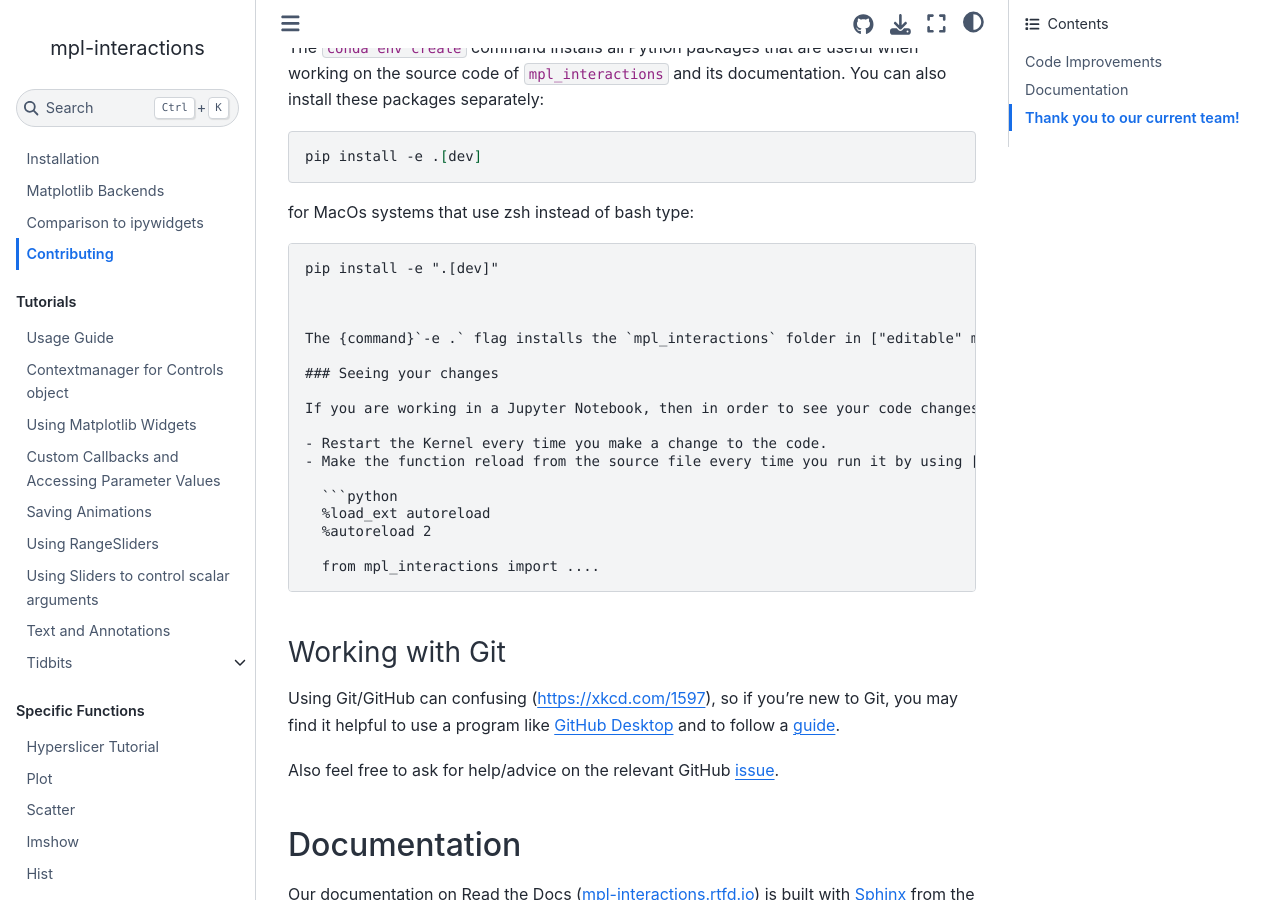
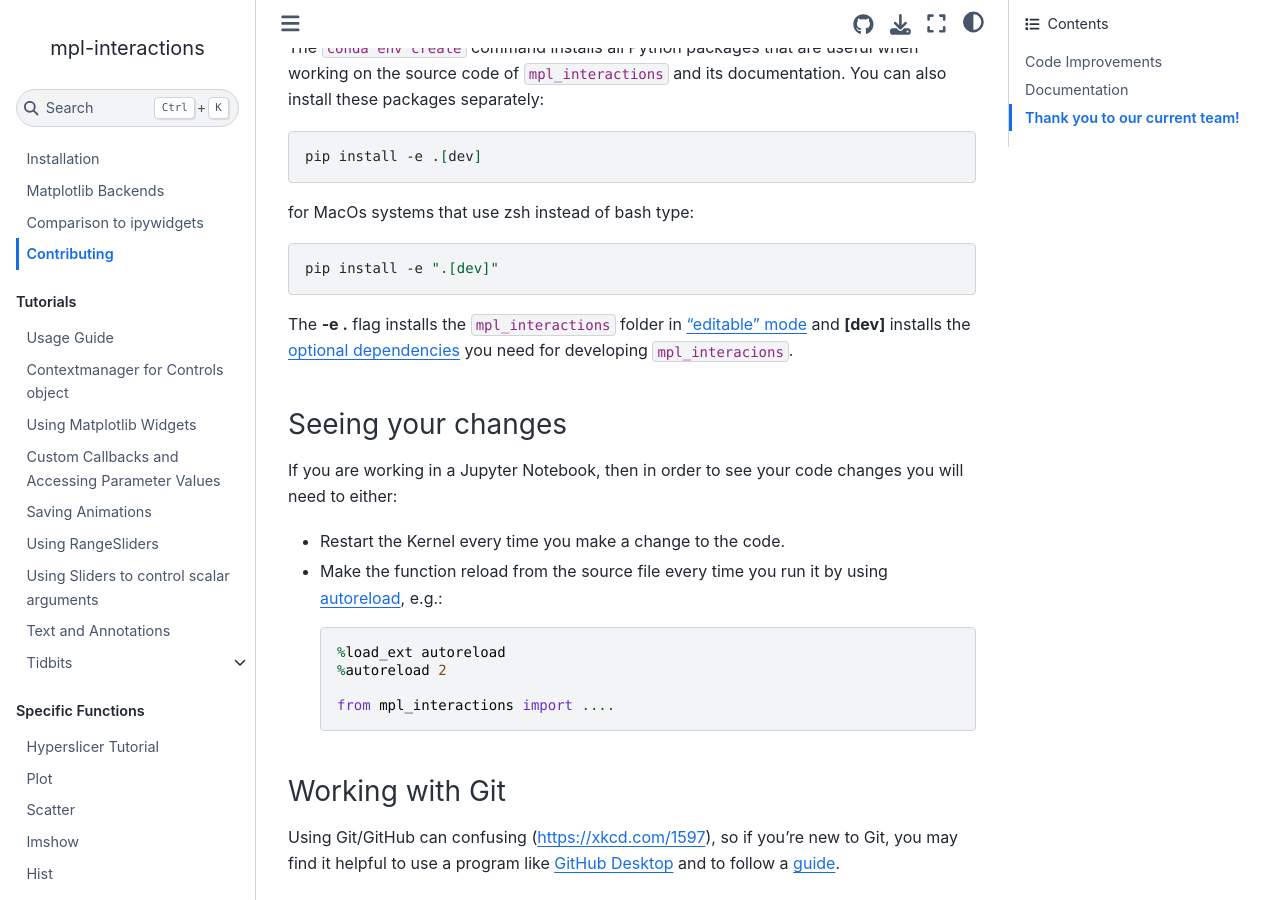
Before and after one commit to mpl-extensions/mpl-interactions, a Sphinx documentation site: the page built from docs/contributing.md, in a window 1280 px wide and 900 px high, scrolled down 513 px. Built offline with Sphinx 7.4.7 and the Sphinx Book theme 1.1.4, drawn with Linux system fonts in a browser that asks for light colours; pages that are not in the unit, such as notebooks, are missing from menus; the version number could not be read and is left out.

Commit message:
fixed visualization typo - updated contributing for MacOs

````diff
--- a/docs/contributing.md
+++ b/docs/contributing.md
@@ -20,10 +20,10 @@ The `conda env create` command installs all Python packages that are useful when
 pip install -e .[dev]
 ```
 for MacOs systems that use zsh instead of bash type:
-```
+```bash
 pip install -e ".[dev]"
 
-
+```
 
 The {command}`-e .` flag installs the `mpl_interactions` folder in ["editable" mode](https://pip.pypa.io/en/stable/cli/pip_install/#editable-installs) and {command}`[dev]` installs the [optional dependencies](https://setuptools.readthedocs.io/en/latest/userguide/dependency_management.html#optional-dependencies) you need for developing `mpl_interacions`.
 
````
